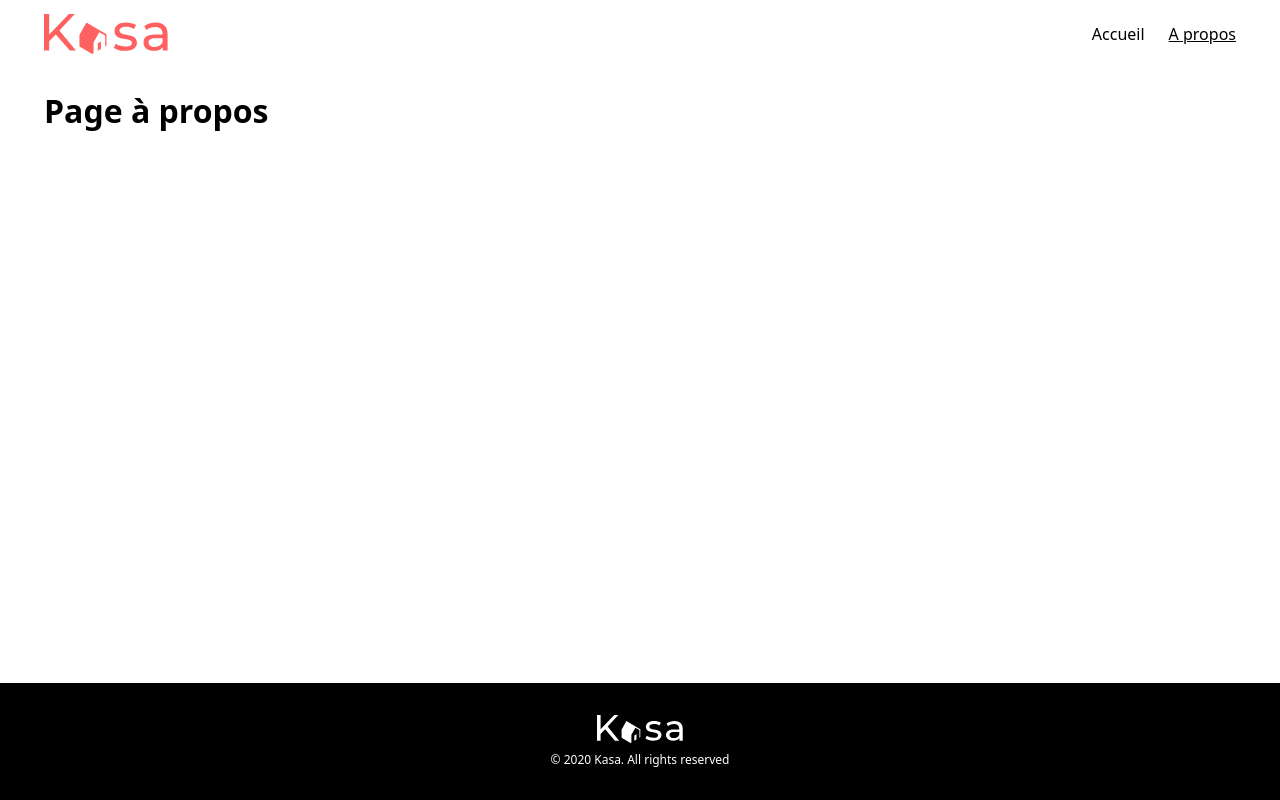
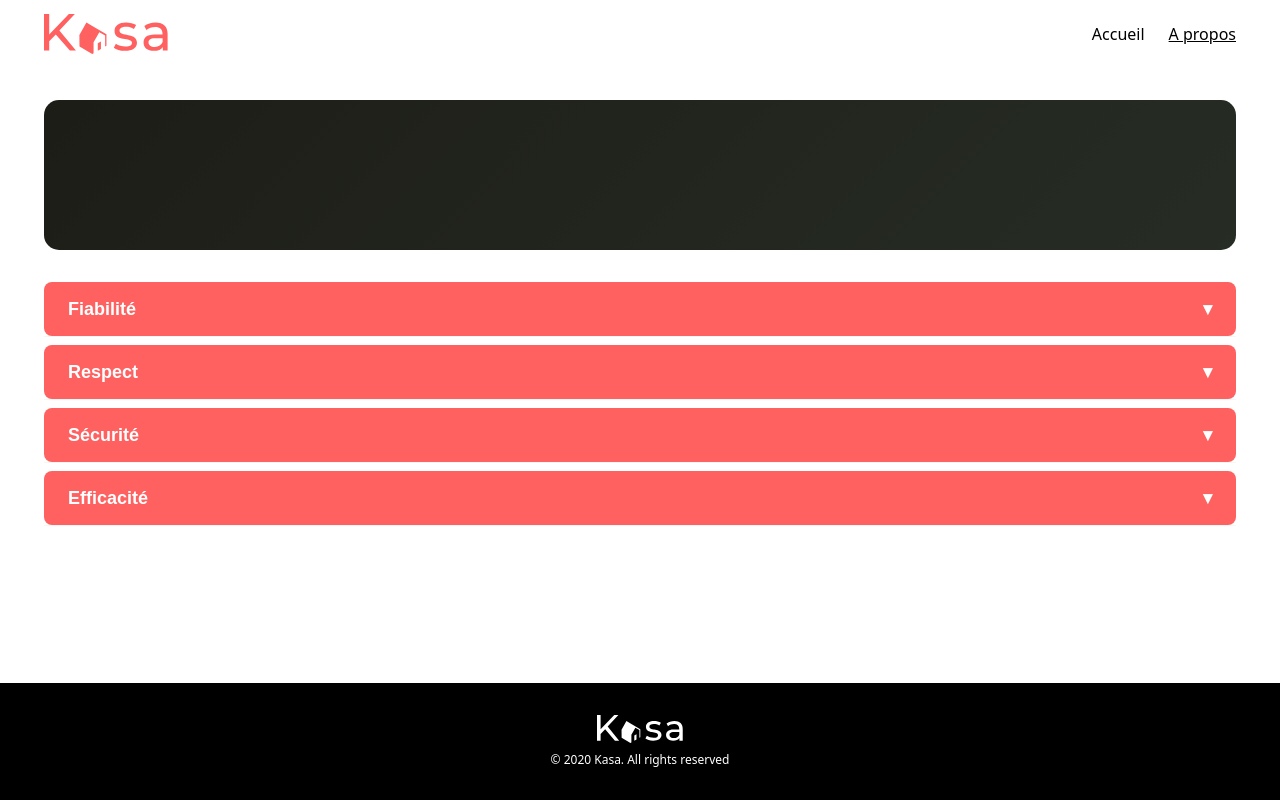
Before and after one commit to AlexGrd87/Kasa, a React (Vite) app: page /about in a window 1280 px wide. Built offline with nearby package versions, Linux system fonts and the light colour scheme.

Commit message:
Etape 5 : page a propos
- Composant Collapse reutilisable : ferme par defaut, toggle au clic, animation CSS (grid-template-rows)
- Banner : titre optionnel + variante small pour la page a propos
- About.jsx : 4 volets (Fiabilite, Respect, Securite, Efficacite)

```diff
--- a/src/components/Banner/Banner.jsx
+++ b/src/components/Banner/Banner.jsx
@@ -1,9 +1,9 @@
 import './Banner.scss';
 
-const Banner = ({ title }) => {
+const Banner = ({ title, small }) => {
   return (
-    <div className="banner">
-      <h1 className="banner__title">{title}</h1>
+    <div className={`banner ${small ? 'banner--small' : ''}`}>
+      {title && <h1 className="banner__title">{title}</h1>}
     </div>
   );
 };
--- a/src/components/Banner/Banner.scss
+++ b/src/components/Banner/Banner.scss
@@ -10,6 +10,10 @@
     linear-gradient(135deg, #3a3a2e, #4d5a4a);
   background-blend-mode: multiply;
 
+  &--small {
+    height: 150px;
+  }
+
   &__title {
     color: #ffffff;
     font-size: 36px;
--- /dev/null
+++ b/src/components/Collapse/Collapse.jsx
@@ -0,0 +1,22 @@
+import { useState } from 'react';
+import './Collapse.scss';
+
+const Collapse = ({ title, children }) => {
+  const [isOpen, setIsOpen] = useState(false);
+
+  const toggle = () => setIsOpen(!isOpen);
+
+  return (
+    <div className="collapse">
+      <button className="collapse__header" onClick={toggle} aria-expanded={isOpen}>
+        <span>{title}</span>
+        <span className={`collapse__icon ${isOpen ? 'collapse__icon--open' : ''}`}>▾</span>
+      </button>
+      <div className={`collapse__content ${isOpen ? 'collapse__content--open' : ''}`}>
+        <div className="collapse__content-inner">{children}</div>
+      </div>
+    </div>
+  );
+};
+
+export default Collapse;
--- /dev/null
+++ b/src/components/Collapse/Collapse.scss
@@ -0,0 +1,45 @@
+@use '../../styles/variables' as *;
+
+.collapse {
+  border-bottom: 1px solid $color-bg-light;
+
+  &__header {
+    width: 100%;
+    display: flex;
+    align-items: center;
+    justify-content: space-between;
+    background-color: $color-primary;
+    color: $color-text-light;
+    border: none;
+    border-radius: 8px;
+    padding: 16px 24px;
+    font-size: 18px;
+    font-weight: bold;
+    cursor: pointer;
+    text-align: left;
+  }
+
+  &__icon {
+    display: inline-block;
+    transition: transform 0.3s ease;
+
+    &--open {
+      transform: rotate(180deg);
+    }
+  }
+
+  &__content {
+    display: grid;
+    grid-template-rows: 0fr;
+    transition: grid-template-rows 0.3s ease;
+
+    &--open {
+      grid-template-rows: 1fr;
+    }
+  }
+
+  &__content-inner {
+    overflow: hidden;
+    padding: 0 24px;
+  }
+}
--- a/src/pages/About/About.jsx
+++ b/src/pages/About/About.jsx
@@ -1,5 +1,43 @@
+import Banner from '../../components/Banner/Banner';
+import Collapse from '../../components/Collapse/Collapse';
+import './About.scss';
+
+const collapseItems = [
+  {
+    title: 'Fiabilité',
+    content:
+      "Les annonces publiées sur Kasa garantissent une fiabilité totale. Les logements sont vérifiés et contrôlés par nos équipes avant chaque publication.",
+  },
+  {
+    title: 'Respect',
+    content:
+      "La bienveillance et le respect sont les maîtres mots de la communauté Kasa. Nous veillons à ce que chaque échange entre hôtes et voyageurs se déroule dans les meilleures conditions.",
+  },
+  {
+    title: 'Sécurité',
+    content:
+      "La sécurité de nos utilisateurs est notre priorité. Paiements sécurisés, profils vérifiés et assistance disponible à tout moment.",
+  },
+  {
+    title: 'Efficacité',
+    content:
+      "Une réponse rapide, une réservation simplifiée : Kasa vous permet de trouver et réserver votre logement idéal en quelques clics seulement.",
+  },
+];
+
 const About = () => {
-  return <h1>Page à propos</h1>;
+  return (
+    <>
+      <Banner small />
+      <div className="about__collapses">
+        {collapseItems.map(({ title, content }) => (
+          <Collapse key={title} title={title}>
+            <p>{content}</p>
+          </Collapse>
+        ))}
+      </div>
+    </>
+  );
 };
 
 export default About;
--- /dev/null
+++ b/src/pages/About/About.scss
@@ -0,0 +1,6 @@
+.about__collapses {
+  display: flex;
+  flex-direction: column;
+  gap: 8px;
+  margin-bottom: 48px;
+}
```
